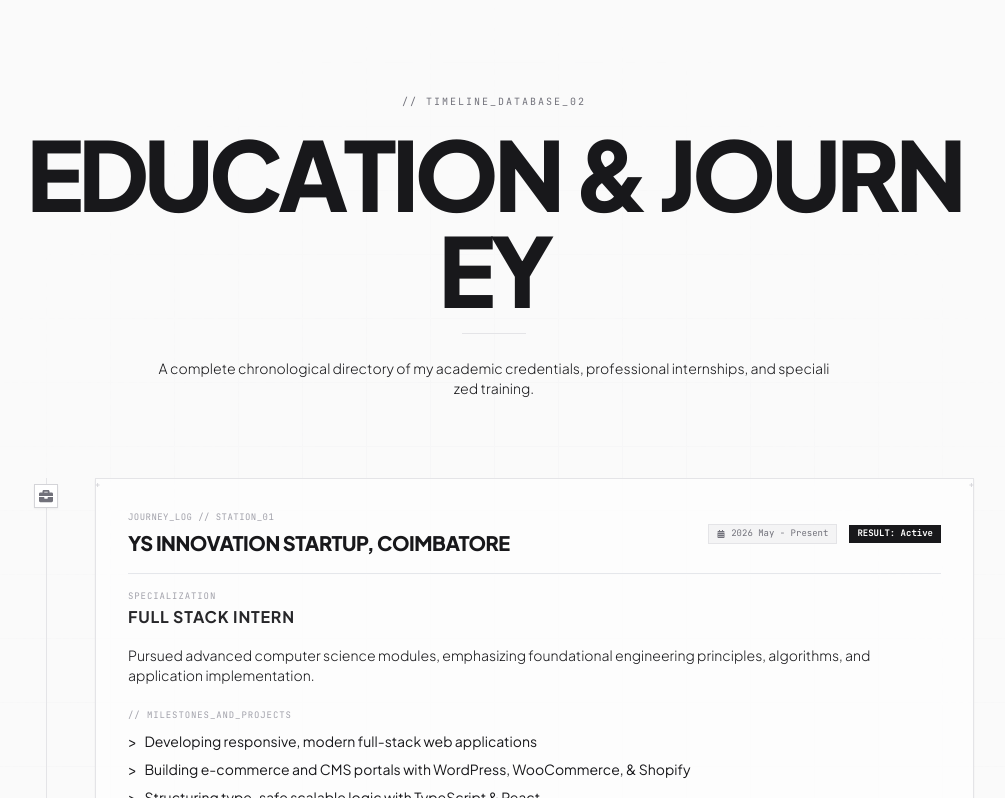
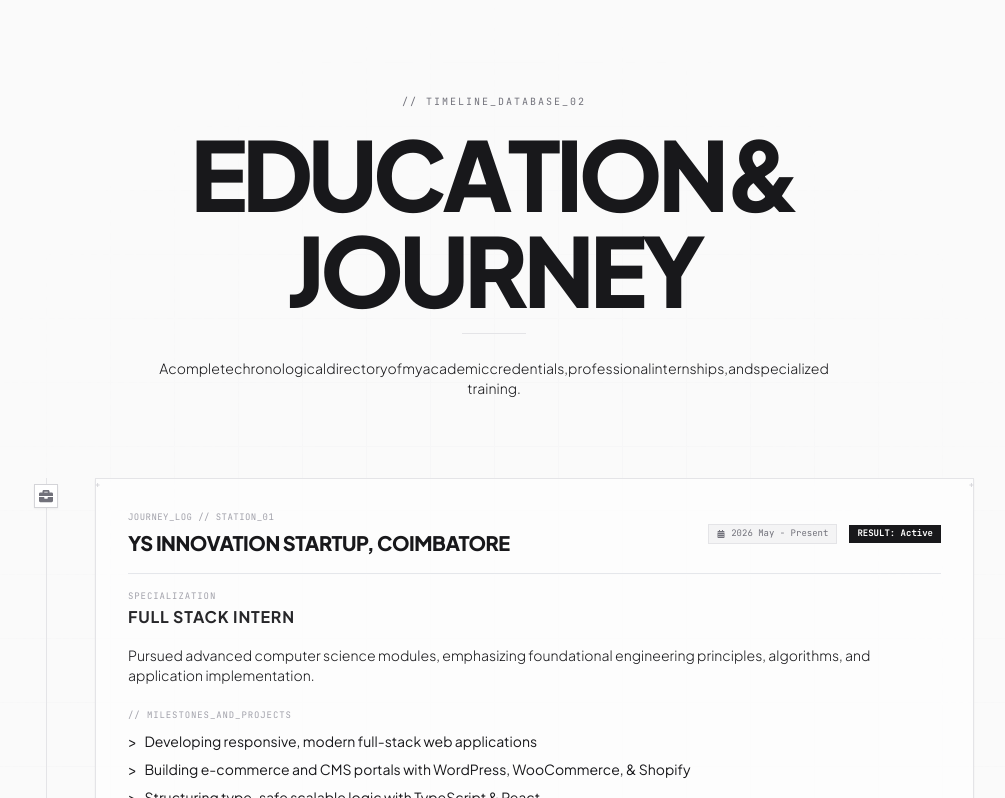
Before and after one commit to M-R-Subash/my-responsive-portfolio, a React (Vite) app: page / in a window 1280 px wide. Shown: the part 822-1620 px from the top of the page, without its empty margins (146-1151 px from the left). Built offline with nearby package versions, Linux system fonts and the light colour scheme.

Commit message:
refactor: enhance loading logic and improve text animation in BlurReveal component

```diff
--- a/src/App.jsx
+++ b/src/App.jsx
@@ -21,7 +21,23 @@ const HUDSectionLoader = () => (
 
 const App = () => {
   const [theme, setTheme] = useState(() => localStorage.getItem("portfolio-theme") || "light");
-  const [isLoading, setIsLoading] = useState(true);
+  const [isLoading, setIsLoading] = useState(() => {
+    const lastLoaded = localStorage.getItem("portfolio-preloader-loaded-at");
+    if (lastLoaded) {
+      const now = Date.now();
+      const timeDiff = now - parseInt(lastLoaded, 10);
+      // Skip preloader if loaded within last 24 hours
+      if (timeDiff < 24 * 60 * 60 * 1000) {
+        return false;
+      }
+    }
+    return true;
+  });
+
+  const handlePreloaderComplete = () => {
+    localStorage.setItem("portfolio-preloader-loaded-at", Date.now().toString());
+    setIsLoading(false);
+  };
 
   useEffect(() => {
     localStorage.setItem("portfolio-theme", theme);
@@ -60,7 +76,7 @@ const App = () => {
     <>
       <AnimatePresence mode="wait">
         {isLoading && (
-          <Preloader onComplete={() => setIsLoading(false)} />
+          <Preloader onComplete={handlePreloaderComplete} />
         )}
       </AnimatePresence>
 
--- a/src/components/BlurReveal.jsx
+++ b/src/components/BlurReveal.jsx
@@ -38,7 +38,7 @@ export const BlurReveal = ({ text, className = "", isParagraph = false }) => {
     };
   }, []);
 
-  const characters = text.split("");
+  const words = text.split(" ");
 
   const containerVariants = {
     hidden: {},
@@ -75,16 +75,22 @@ export const BlurReveal = ({ text, className = "", isParagraph = false }) => {
       animate="visible"
       className={`${className} inline-block`}
     >
-      {characters.map((char, index) => (
+      {words.map((word, wordIdx) => (
+        <span key={wordIdx} className="inline-block">
+          <span className="inline-block whitespace-nowrap">
+            {word.split("").map((char, charIdx) => (
               <motion.span
-          key={index}
+                key={charIdx}
                 variants={charVariants}
                 className="inline-block"
-          style={{ whiteSpace: char === " " ? "pre" : "normal" }}
               >
                 {char}
               </motion.span>
             ))}
+          </span>
+          {wordIdx < words.length - 1 && " "}
+        </span>
+      ))}
     </motion.span>
   );
 };
```
Lines whose indentation alone changed are shown as unchanged.
